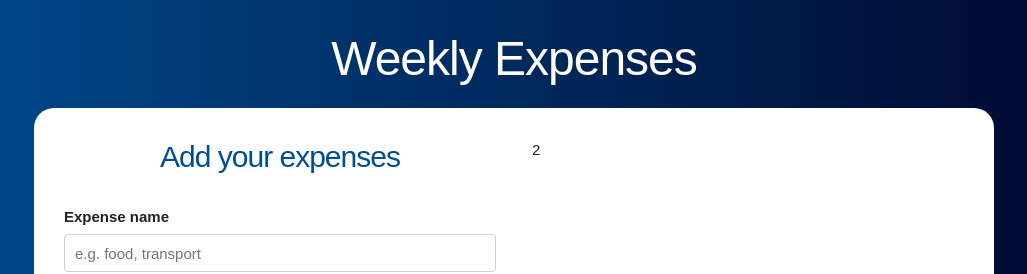
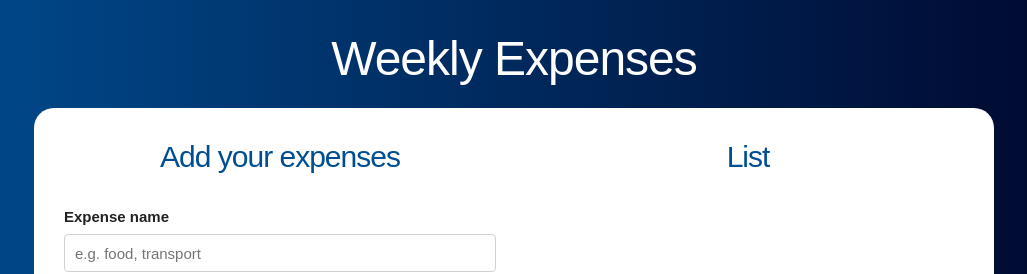
Before and after one commit to jcarlos0511/weekly-expenses, a React (Create React App) app: page / in a window 1280 px wide. Both pictures are taken after typing "5" into the empty fields and a click on the input "Define budget". Shown: the top 274 px of the page, without its empty margins (126-1153 px from the left). Built offline with nearby package versions, Linux system fonts and the light colour scheme.

Commit message:
third commit!

```diff
--- a/package.json
+++ b/package.json
@@ -8,7 +8,8 @@
     "@testing-library/user-event": "^7.2.1",
     "react": "^16.13.1",
     "react-dom": "^16.13.1",
-    "react-scripts": "3.4.1"
+    "react-scripts": "3.4.1",
+    "shortid": "^2.2.15"
   },
   "scripts": {
     "start": "react-scripts start",
--- a/src/App.js
+++ b/src/App.js
@@ -1,12 +1,19 @@
 import React, { useState } from "react";
 import Question from "./components/Question";
 import Form from "./components/Form";
+import List from "./components/List";
 
 function App() {
   // Define state
   const [budget, saveBudget] = useState(0);
   const [remaining, saveRemaining] = useState(0);
   const [showquestion, updateQuestion] = useState(true);
+  const [expenses, saveExpenses] = useState([]);
+
+  // When adding a new expense
+  const addNewExpense = (expense) => {
+    saveExpenses([...expenses, expense]);
+  };
 
   return (
     <div className="container">
@@ -22,9 +29,11 @@ function App() {
           ) : (
             <div className="row">
               <div className="one-half column">
-                <Form />
+                <Form addNewExpense={addNewExpense} />
               </div>
-              <div className="one-half column">2</div>
+              <div className="one-half column">
+                <List expenses={expenses} />
+              </div>
             </div>
           )}
         </div>
--- /dev/null
+++ b/src/components/Expense.js
@@ -0,0 +1,11 @@
+import React from "react";
+
+const Expense = ({ expense }) => (
+  <li>
+    <p>
+      {expense.name}
+      <span className="expense">$ {expense.quantity}</span>
+    </p>
+  </li>
+);
+export default Expense;
--- a/src/components/Form.js
+++ b/src/components/Form.js
@@ -1,27 +1,44 @@
 import React, { useState } from "react";
+import Error from "./Error";
+import shortid from "shortid";
 
-const Form = () => {
+const Form = ({ addNewExpense }) => {
   // Define states
   const [name, saveName] = useState("");
   const [quantity, saveQuantity] = useState(0);
+  const [error, saveError] = useState(false);
 
   // When the user adds an expense
   const addExpense = (e) => {
     e.preventDefault();
 
     // Validate
-
-    // Build spending
+    if (quantity < 1 || isNaN(quantity) || name.trim() === "") {
+      saveError(true);
+      return;
+    }
+    saveError(false);
+    // Building 'expense'
+    const expense = {
+      id: shortid.generate(),
+      name,
+      quantity,
+    };
 
     // Pass the expense to main component
+    addNewExpense(expense);
 
     // Reset form
+    saveName("");
+    saveQuantity(0);
   };
 
   return (
     <form onSubmit={addExpense}>
       <h2>Add your expenses</h2>
-
+      {error ? (
+        <Error message="Both fields are required or incorrect budget" />
+      ) : null}
       <div>
         <label>Expense name</label>
         <input
--- /dev/null
+++ b/src/components/List.js
@@ -0,0 +1,13 @@
+import React from "react";
+import Expense from "./Expense";
+
+const List = ({ expenses }) => (
+  <div className="expenses-incurred">
+    <h2>List</h2>
+    {expenses.map((expense) => (
+      <Expense key={expense.id} expense={expense} />
+    ))}
+  </div>
+);
+
+export default List;
--- a/src/index.css
+++ b/src/index.css
@@ -96,7 +96,7 @@ h2 {
   align-items: center;
   margin: 0;
 }
-.expenses-incurred li p .gasto {
+.expenses-incurred li p .expense {
   background-color: #004085;
   padding: 1rem;
   color: white;
```
Also changed, not shown: 1 other file (tests, documents, lock files or other folders).
